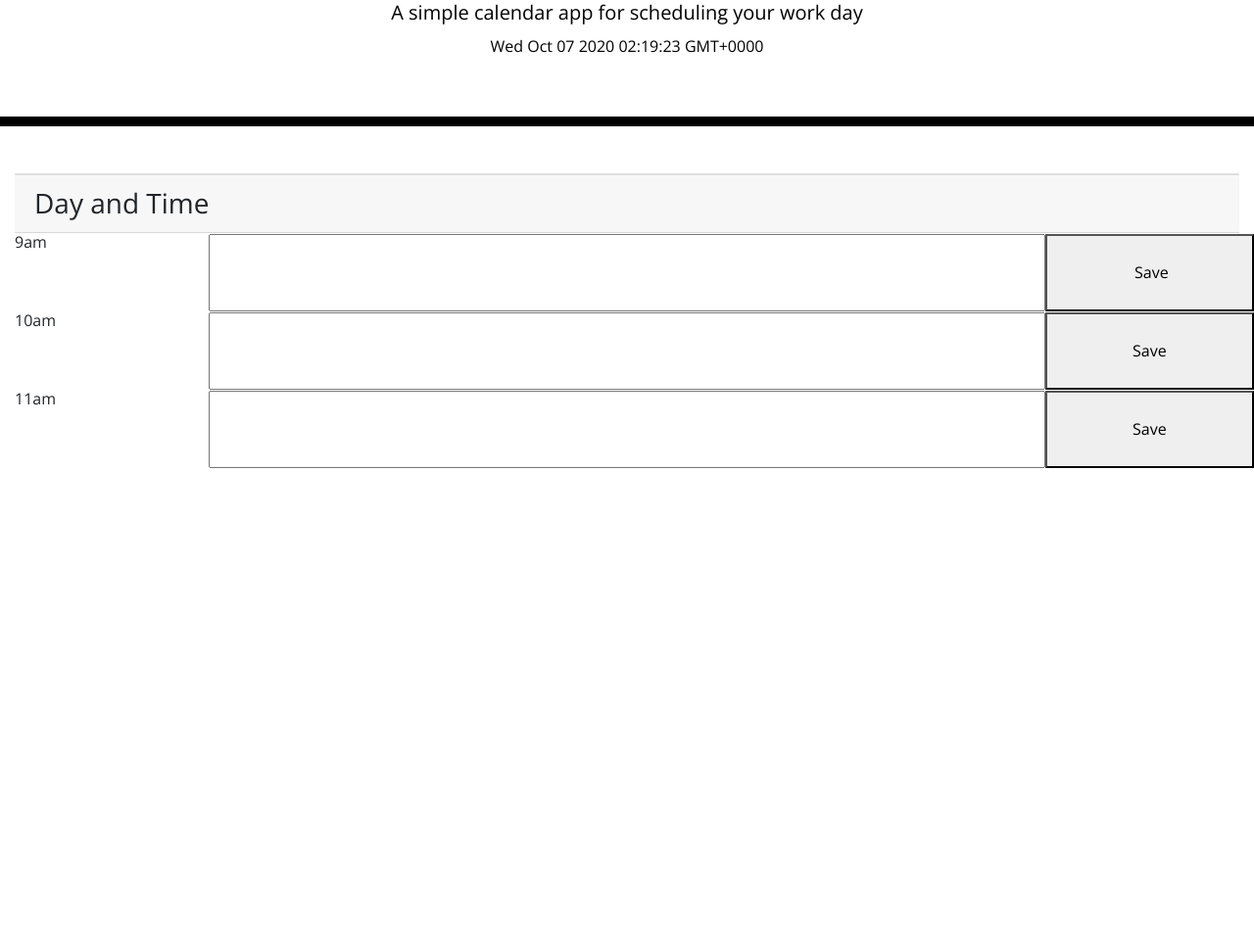
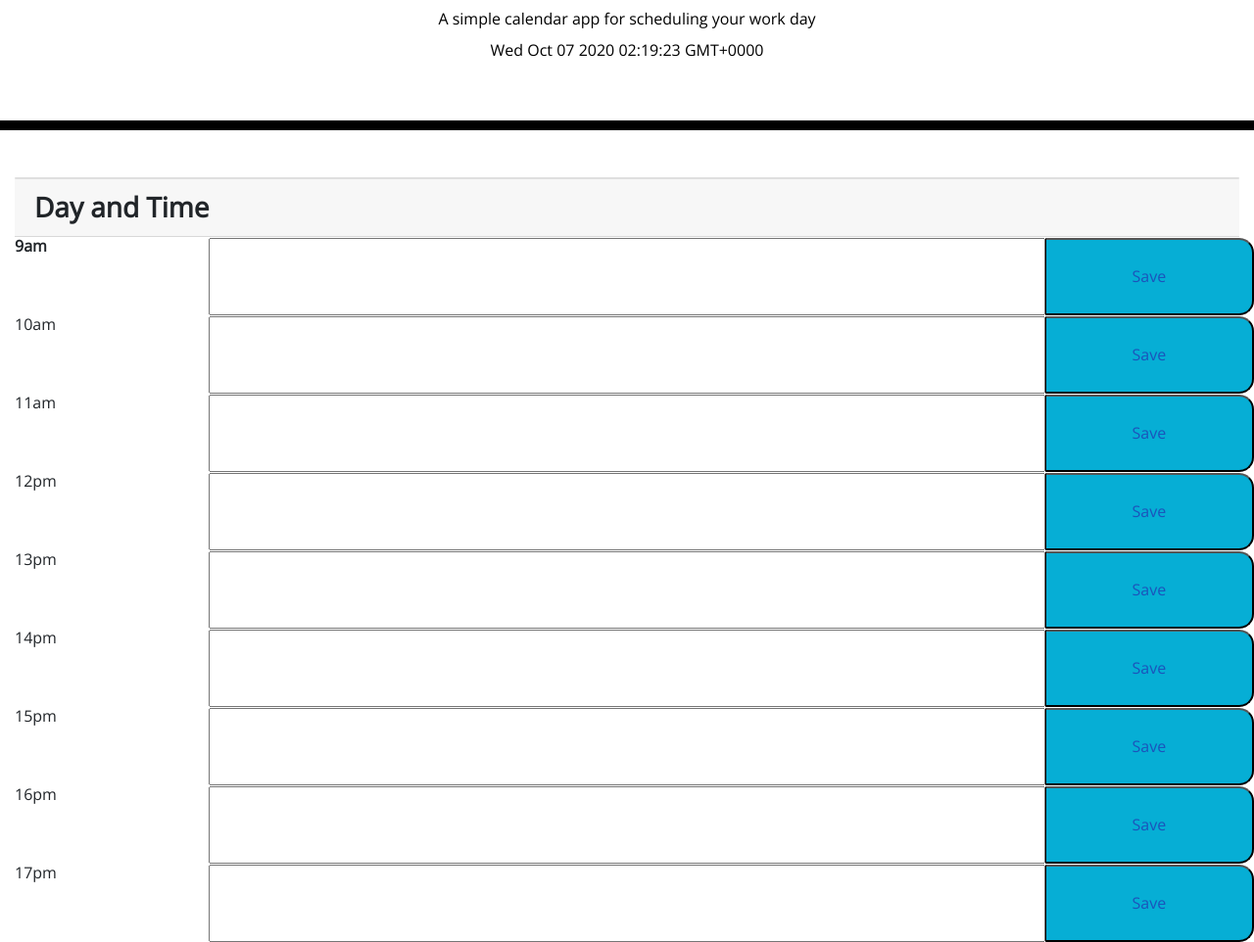
Before and after one commit to somerica/calender, a plain HTML site: page index.html in a window 1280 px wide. Shown: the part 155-1117 px from the top of the page at 98% size. Before the commit the page ends 800 px from the top, so only its background shows below. Drawn offline with nearby package versions, Linux system fonts and the light colour scheme.

Commit message:
altered the layout for the calender
got rid of the "ul" and "li"

```diff
--- a/index.html
+++ b/index.html
@@ -25,32 +25,67 @@
   <body>
     <header class="jumbotron">
       <h1 class="display-3">Work Day Scheduler</h1>
-      <p class="lead">A simple calendar app for scheduling your work day</p>
+      <p class="lead"> <p style ="font-weight:bold;"></p>A simple calendar app for scheduling your work day</p>
       <p id="currentDay" class="lead"></p>
       <div id="displayMoment"></div>
 
     </header>
     <div class="container coi-sm-4 col-md -col-lg-4 mt-5">
       <div class= "card"></div>
-        <h3 class="card-header" id="dayAndTime">Day and Time</h3>
+        <h3 class="card-header" p style= "font-weight:bold;" id="dayAndTime">Day and Time</h3>
+
         <section  id="calendar">
 
           <div class="row">
-            <p class="col-2">9am</p>
+            <p class="col-2" p style="font-weight:bold;">9am</p>
             <input class="col-8"  id="hour-9">
-            <button class="col-2 saveButton"  id="9"> Save</button>
+            <button class="col-2 saveButton"  id="9">Save</button>
           </div>
 
           <div class="row">
            <p class="col-2">10am</p>
            <input class= "col-8"  id="hour-10">
-           <button class="col-2 save button" id="10">Save</button>
+           <button class="col-2 saveButton" id="10">Save</button>
           </div>
+
           <div class="row">
             <p class="col-2">11am</p>
             <input class="col-8" id="hour-11">
-            <button class="col-2 save button" id="11">Save</button>
+            <button class="col-2 saveButton" id="11">Save</button>
           </div>
+          <div class="row">
+            <p class="col-2">12pm</p>
+            <input class="col-8" id="hour-12">
+            <button class="col-2 saveButton" id="12">Save</button>
+          </div>
+          <div class="row">
+            <p class="col-2">13pm</p>
+            <input class="col-8" id="hour-13">
+            <button class="col-2 saveButton" id="13">Save</button>
+          </div>
+          <div class="row">
+            <p class="col-2">14pm</p>
+            <input class="col-8" id="hour-14">
+            <button class="col-2 saveButton" id="14">Save</button>
+          </div>
+          <div class="row">
+            <p class="col-2">15pm</p>
+            <input class="col-8" id="hour-15">
+            <button class="col-2 saveButton" id="15">Save</button>
+          </div>
+          <div class="row">
+            <p class="col-2">16pm</p>
+            <input class="col-8" id="hour-16">
+            <button class="col-2 saveButton" id="16">Save</button>
+          </div>
+          <div class="row">
+            <p class="col-2">17pm</p>
+            <input class="col-8" id="hour-17">
+            <button class="col-2 saveButton" id="17">Save</button>
+          </div>
+
+
+
 
 
 
@@ -60,7 +95,7 @@
         <div class="form-inline">
 
         </div>
-      <!-- Timeblocks go here -->
+
     </div>
 
     <script src="https://code.jquery.com/jquery-3.4.1.min.js"></script>
--- a/script.js
+++ b/script.js
@@ -1,6 +1,15 @@
 $(document).ready(function() {
     console.log("Hello World");
-$("#hour-9").val(localStorage.getItem("9"))
+
+    $("#hour-9").val(localStorage.getItem("9"))
+    $("#hour-9").val(localStorage.getItem("10"))
+    $("#hour-9").val(localStorage.getItem("11"))
+    $("#hour-9").val(localStorage.getItem("12"))
+    $("#hour-9").val(localStorage.getItem("13"))
+    $("#hour-9").val(localStorage.getItem("14"))
+    $("#hour-9").val(localStorage.getItem("15"))
+    $("#hour-9").val(localStorage.getItem("16"))
+    $("#hour-9").val(localStorage.getItem("17"))
 
 
 
--- a/style.css
+++ b/style.css
@@ -57,15 +57,15 @@ body {
     color: white;
   }
 
-  .saveBtn {
+  .saveButton {
     border-left: 1px solid black;
     border-top-right-radius: 15px;
     border-bottom-right-radius: 15px;
     background-color: #06AED5;
-    color: white;
+    color: rgb(28, 84, 187);
   }
 
-  .saveBtn i:hover {
+  .saveButton i:hover {
     font-size: 20px;
     transition: all .3s ease-in-out;
   }
```
